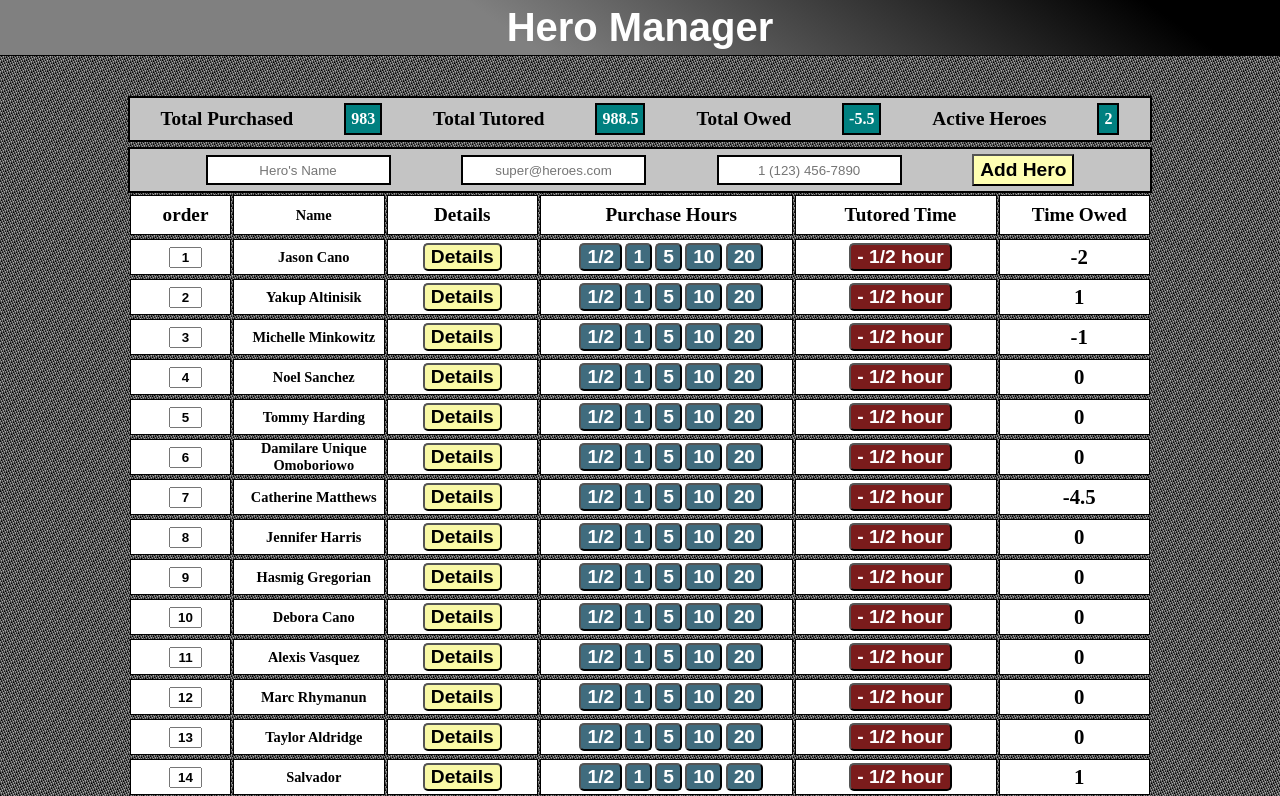
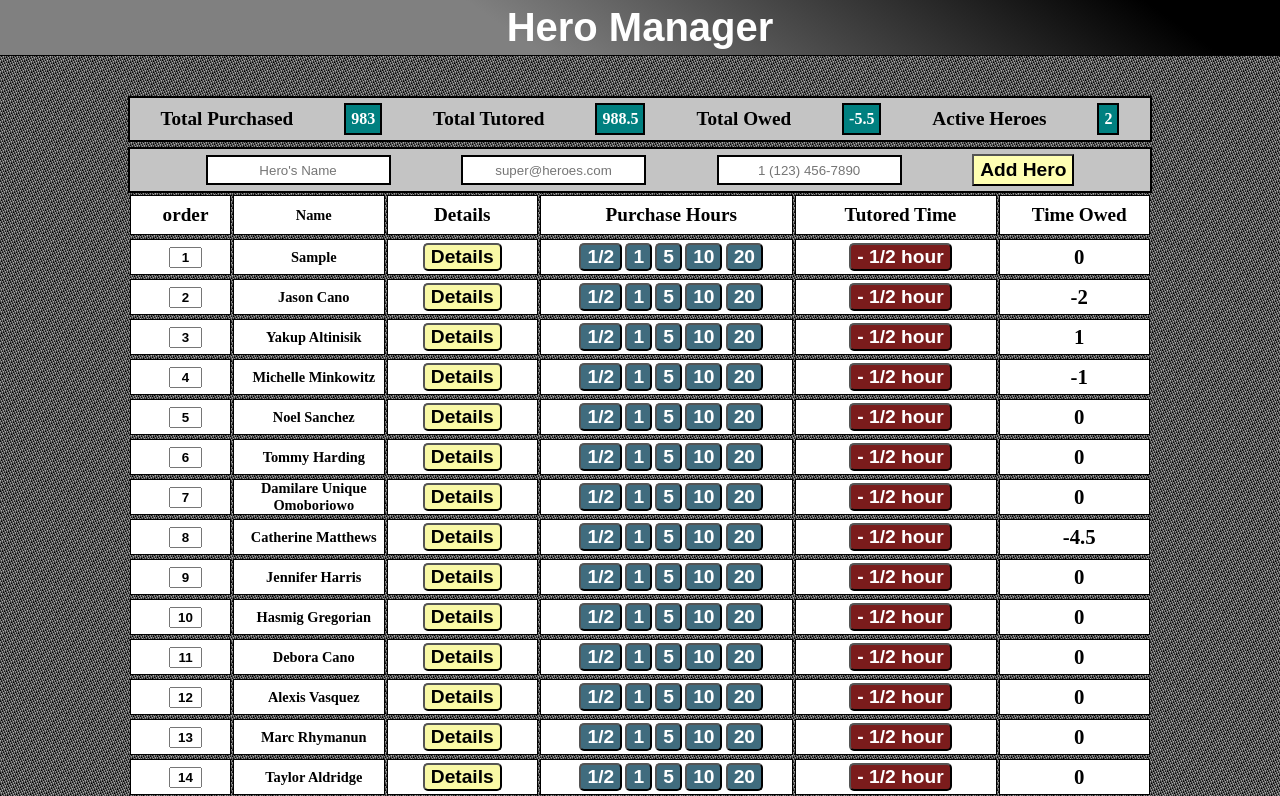
Before and after one commit to Geerooniimoo/clientMgr, a website: page public/index2.html in a window 1280 px wide. Both pictures are taken after typing "Sample", "Sample", "Sample" into the empty fields and a click on the button "Add Hero". Shown: the top 796 px of the page. Drawn offline with Linux system fonts and the light colour scheme.

Commit message:
Working on adding hero functionality

```diff
--- a/public/assets/css/style2.css
+++ b/public/assets/css/style2.css
@@ -55,7 +55,7 @@ label {
     background: #dbdbdb;
     justify-content: space-around;
     overflow: hidden;
-    transition: height 2s ease-in-out;
+    transition: height 1s ease-in-out;
     position: fixed;
     opacity: 0;
 }
--- a/public/assets/js/script2.js
+++ b/public/assets/js/script2.js
@@ -841,17 +841,34 @@ const fx = i => {
 };
 
 const ch_order = ({ id, value }) => {
-    let el1 = data.find(obj => obj.id == id);
-    let el2 = data.find(obj => obj.id == value);
+    let el = data.find(obj=>obj.id==id);
+    data = data.filter(obj=>obj!=el);
 
-    el2.id = parseInt(id);
-    el1.id = parseInt(value);
-    data = [el1, el2, ...data.filter(obj => ![el1, el2].includes(obj))];
+    el.id = value;
 
+    data = data.map(obj=>{
+        let id = obj.id >= value ? obj.id + 1 : obj.id;
+        return { ...obj, id };
+    });
+
+    data.push(el);
     init(data);
 };
 
+// const ch_order = ({ id, value }) => {
+//     let el1 = data.find(obj => obj.id == id);
+//     let el2 = data.find(obj => obj.id == value);
+
+//     el2.id = parseInt(id);
+//     el1.id = parseInt(value);
+//     data = [el1, el2, ...data.filter(obj => ![el1, el2].includes(obj))];
+
+//     init(data);
+// };
+
 const purchase =(i,id) => {
+    console.log('id: ',id);
+
     data[id-1].hours[i] += 1;
     init(data);
 };
@@ -860,7 +877,7 @@ const renderDetails = id => {
 
     if(document.querySelector(`#row_${id}`).children[1]) {
         document.querySelector(`#row_${id}`).children[1].style.height = 0;
-        setTimeout(()=>{document.querySelector(`#row_${id}`).children[1].remove()}, 2000);
+        setTimeout(()=>{document.querySelector(`#row_${id}`).children[1].remove()}, 1000);
         return
     };
 
@@ -920,15 +937,14 @@ const renderDetails = id => {
 
 const renderRows = d => {
 
+    let i = 0;
+
     data = d.sort((a, b) => a.id - b.id);
-
-    let i = 0;
 
     main.innerHTML = '';
 
     let rowInterval = setInterval(
         () => {
-
             let owed = (d[i].hours[0] * 0.5 + d[i].hours[1] + d[i].hours[2] * 5 + d[i].hours[3] * 10 + d[i].hours[4] * 20) - (d[i].tutored.length ? d[i].tutored.map(t => t.hours).reduce((a, b) => a + b) : 0);
 
             main.innerHTML += `
@@ -983,19 +999,14 @@ const activeHerosFx = () => {
 
 const init = d => {
 
-    let purchased = data.map(obj => obj.hours[0]).reduce((a, b) => a + b) * .5 +
+    let purchased =
         data.map(obj => obj.hours[1]).reduce((a, b) => a + b) +
         data.map(obj => obj.hours[2]).reduce((a, b) => a + b) * 5 +
         data.map(obj => obj.hours[3]).reduce((a, b) => a + b) * 10 +
+        data.map(obj => obj.hours[0]).reduce((a, b) => a + b) * .5 +
         data.map(obj => obj.hours[4]).reduce((a, b) => a + b) * 20;
 
     let tutored = data.length ? data.map(({ tutored }) => tutored.length ? tutored.map(({ hours }) => hours).reduce((a, b) => a + b) : 0).reduce((a, b) => a + b) : 0;
-
-    let activeHeros = data.map(({ hours, tutored }) =>
-        hours[0] * 0.5 + hours[1] + hours[2] * 5 + hours[3] * 10 + hours[4] * 20 - tutored.map(t => t.hours) ? tutored.map(t => t.hours).reduce((a, b) => a + b) > 0 : false
-            ? 1
-            : 0
-    ).reduce((a, b) => a + b);
 
     container.innerHTML = `
     <div id="newClientDiv" class="row">
@@ -1040,7 +1051,7 @@ const init = d => {
             email.value = '';
             number.value = '';
 
-            renderRows(data);
+            ch_order({id:data.length,value:1})
         }
     }
 
```
Also changed, not shown: 1 other file.
